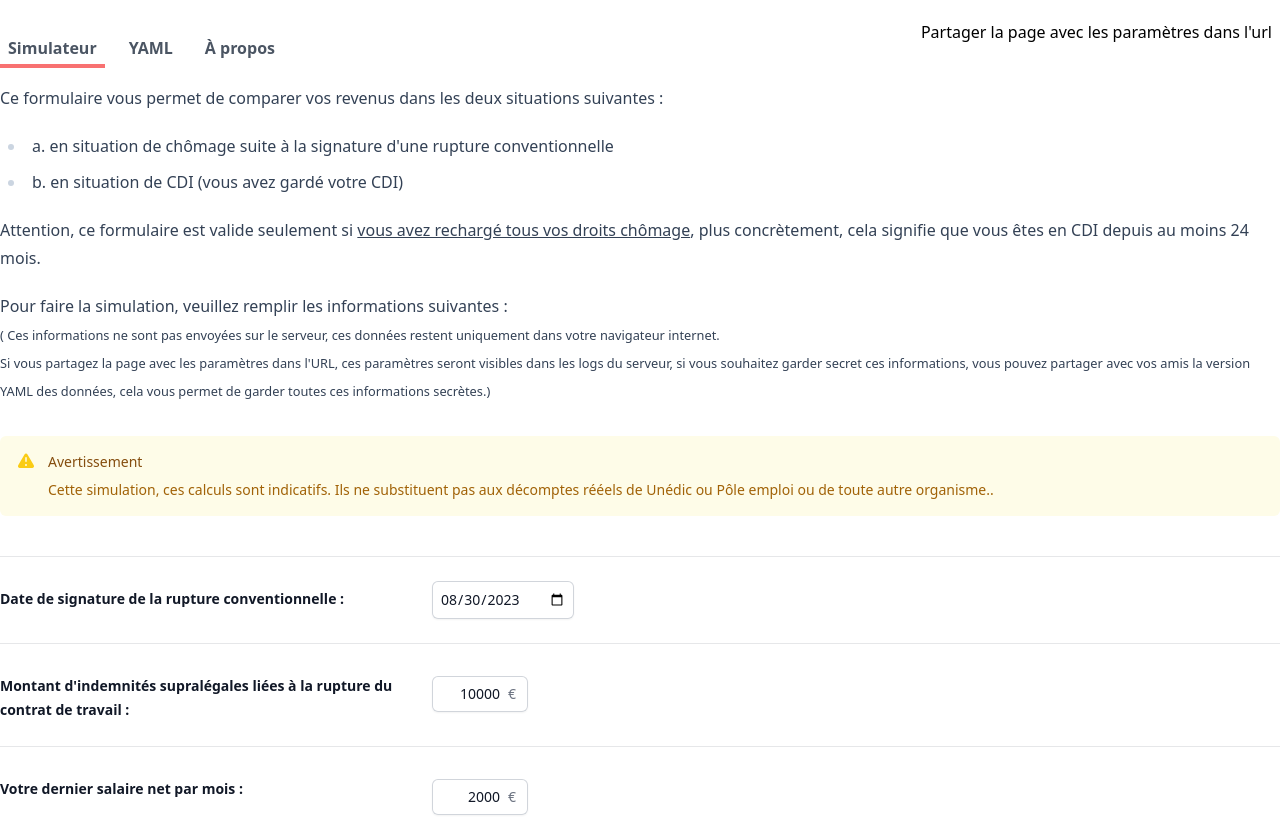
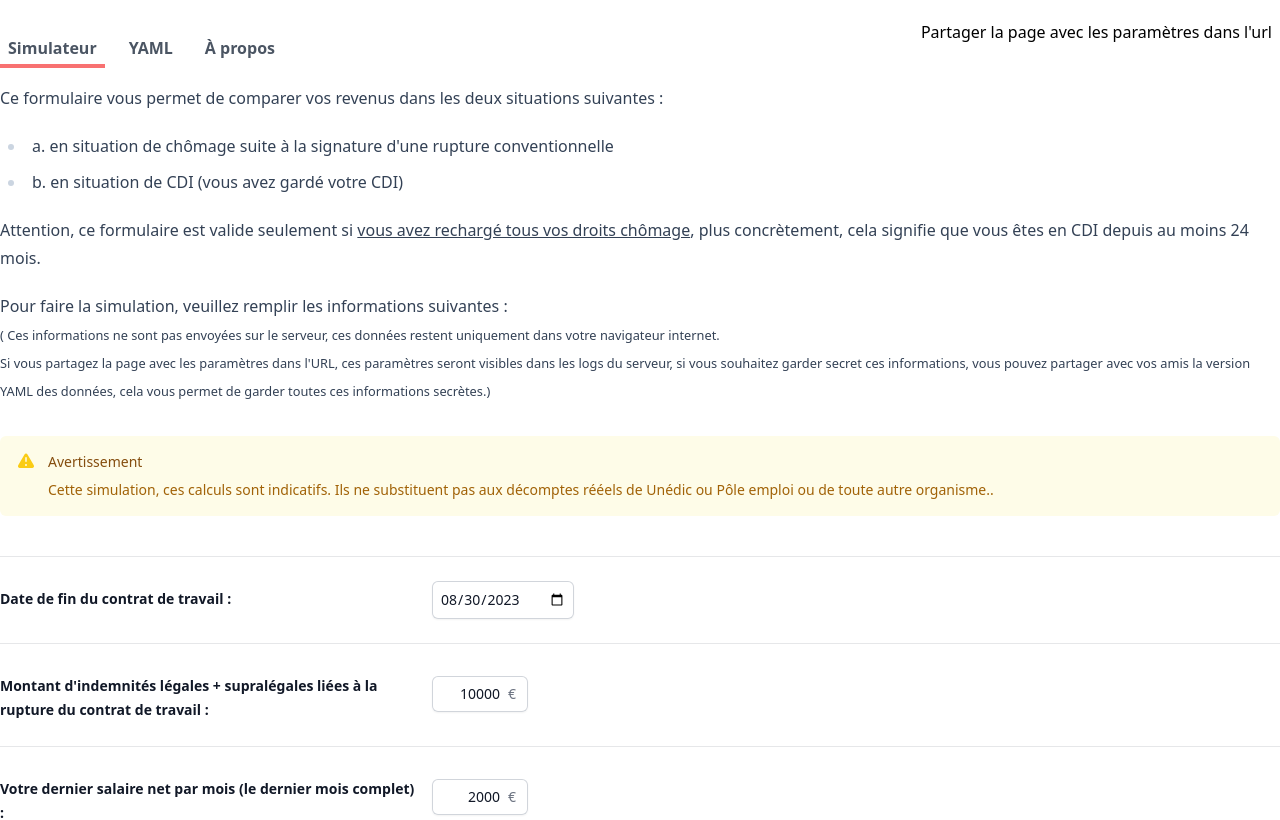
Before and after one commit to stephane-klein/comparateur-rupture-conventionnelle-cdi-france, a SvelteKit app: page / in a window 1280 px wide. Shown: the top 820 px of the page. Built offline with nearby package versions, Linux system fonts and the light colour scheme.

Commit message:
Editorial clarification

```diff
--- a/src/routes/+page.svelte
+++ b/src/routes/+page.svelte
@@ -181,7 +181,7 @@
             <div class="my-10 space-y-8 border-b border-gray-900/10 pb-12 sm:space-y-0 sm:divide-y sm:divide-gray-900/10 sm:border-t sm:pb-0">
                 <div class="sm:grid sm:grid-cols-3 sm:items-start sm:gap-4 sm:py-6">
                     <label for="date_dernier_jour_emploi" class="block text-sm leading-6 text-gray-900
-                        sm:pt-1.5 font-semibold">Date de signature de la rupture conventionnelle :</label>
+                        sm:pt-1.5 font-semibold">Date de fin du contrat de travail :</label>
                     <div class="mt-2 sm:col-span-2 sm:mt-0">
                         <DateInput
                             id="date_dernier_jour_emploi"
@@ -196,7 +196,7 @@
                     <label
                         for="indemnite_depart_net"
                         class="block text-sm leading-6 text-gray-900 sm:pt-1.5 font-semibold"
-                    >Montant d'indemnités supralégales liées à la rupture du contrat de travail :</label>
+                    >Montant d'indemnités légales + supralégales liées à la rupture du contrat de travail :</label>
                     <EuroInput
                         id="indemnite_depart_net"
                         name="indemnite_depart_net"
@@ -207,7 +207,7 @@
                     <label
                         for="dernier_salaire_net_par_mois_en_euros"
                         class="block text-sm leading-6 text-gray-900 sm:pt-1.5 font-semibold"
-                    >Votre dernier salaire net par mois :</label>
+                    >Votre dernier salaire net par mois (le dernier mois complet) :</label>
                     <EuroInput
                         id="dernier_salaire_net_par_mois_en_euros"
                         name="dernier_salaire_net_par_mois_en_euros"
```
